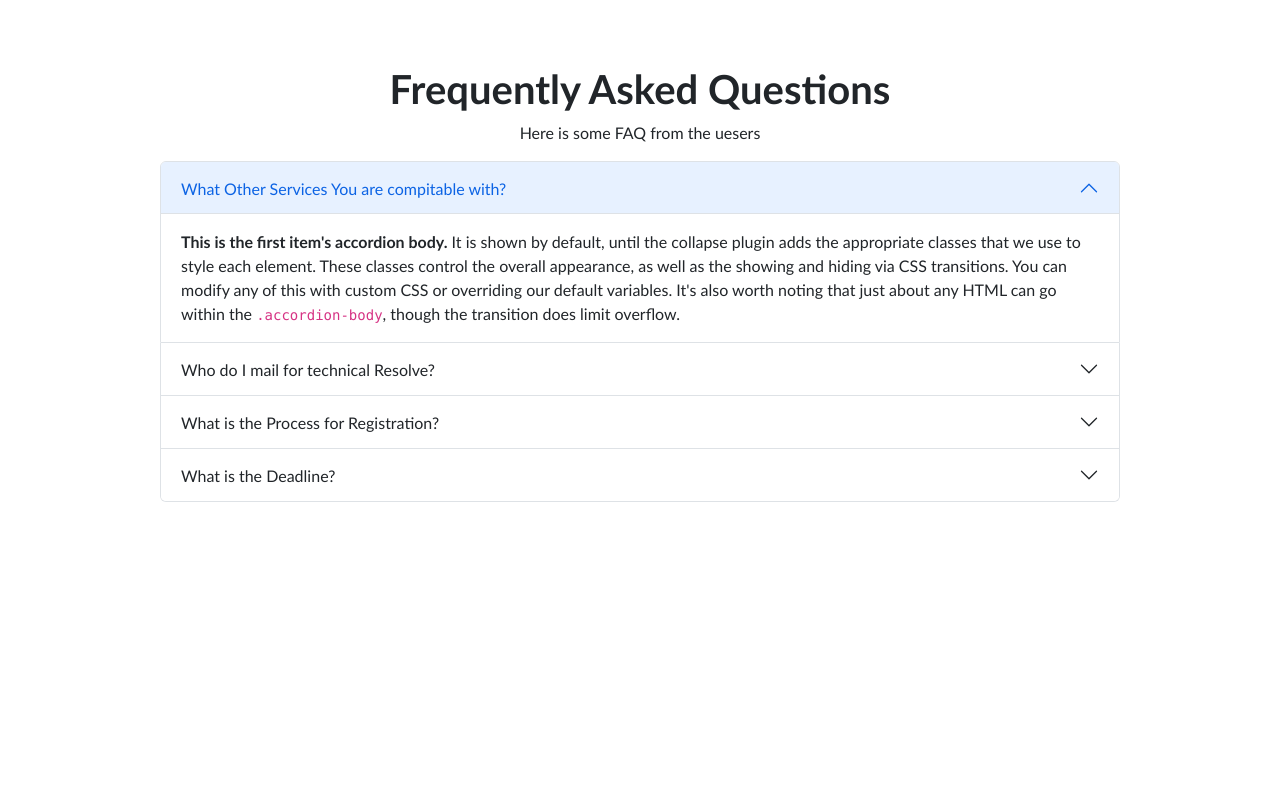
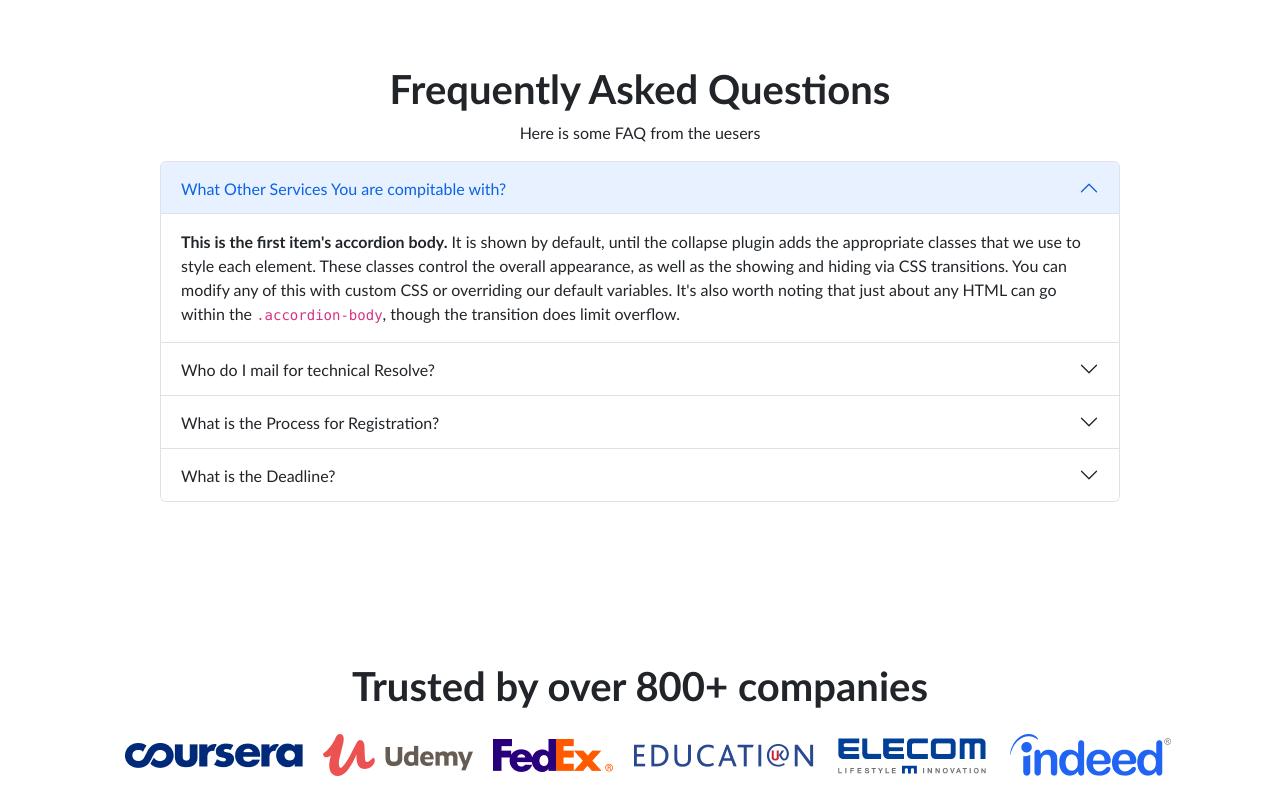
Before and after one commit to Ishrak12/Assignment3, a plain HTML site: page edtech.html in a window 1280 px wide. Shown: the part 3359-4159 px from the top of the page. Before the commit the page ends 4021 px from the top, so only its background shows below. Drawn offline with nearby package versions, Linux system fonts and the light colour scheme.

```diff
--- a/edtech.html
+++ b/edtech.html
@@ -422,10 +422,30 @@
         </div>
     </section>
 
+
+    <section style="text-align:center;">
+        <h1><strong>Trusted by over 800+ companies</strong></h1>
+
+        <div style="margin:1.5rem;">
+            <img src="images/company/company-1.png" style="margin-left: 1rem;" alt="">
+            <img src="images/company/company-2.png" style="margin-left: 1rem;" alt="">
+            <img src="images/company/company-3.png" style="margin-left: 1rem;" alt="">
+            <img src="images/company/company-4.png" style="margin-left: 1rem;" alt="">
+            <img src="images/company/company-5.png" style="margin-left: 1rem;" alt="">
+            <img src="images/company/company-6.png" style="margin-left: 1rem;" alt="">
+        </div>
+    </section>
+
+
+
     <!-- JavaScript Bundle with Popper -->
     <script src="https://cdn.jsdelivr.net/npm/bootstrap@5.2.1/dist/js/bootstrap.bundle.min.js"
         integrity="sha384-u1OknCvxWvY5kfmNBILK2hRnQC3Pr17a+RTT6rIHI7NnikvbZlHgTPOOmMi466C8"
         crossorigin="anonymous"></script>
 </body>
 
+<footer>
+
+</footer>
+
 </html>
```
